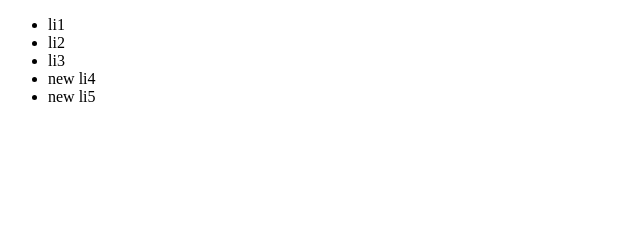
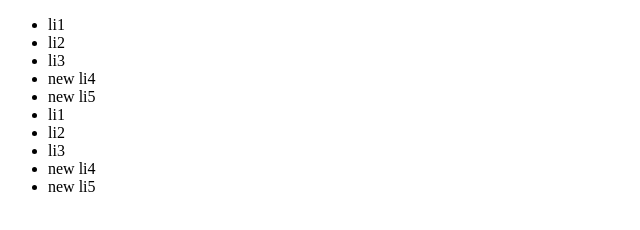
Before and after one commit to JoeKhoa/test_git_branch, a plain HTML site: page index.html in a window 1280 px wide. Shown: the whole page, without its empty margins (0-640 px from the left). Drawn offline with Linux system fonts and the light colour scheme.

Commit message:
all double li_tag (#1)

```diff
--- a/index.html
+++ b/index.html
@@ -11,6 +11,12 @@
       <li>li3</li>
       <li>new li4</li>
       <li>new li5</li>
+
+      <li>li1</li>
+      <li>li2</li>
+      <li>li3</li>
+      <li>new li4</li>
+      <li>new li5</li>
     </ul>
   </body>
 </html>
```
